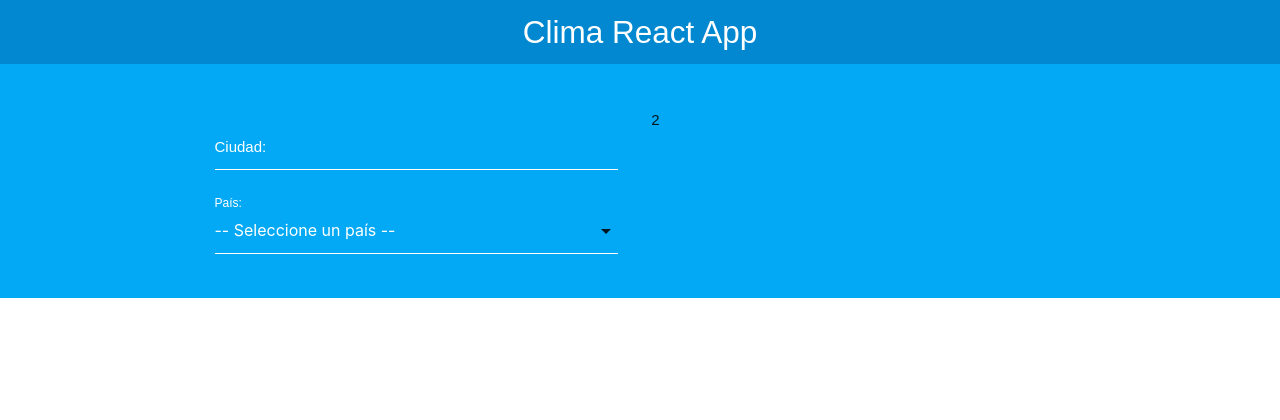
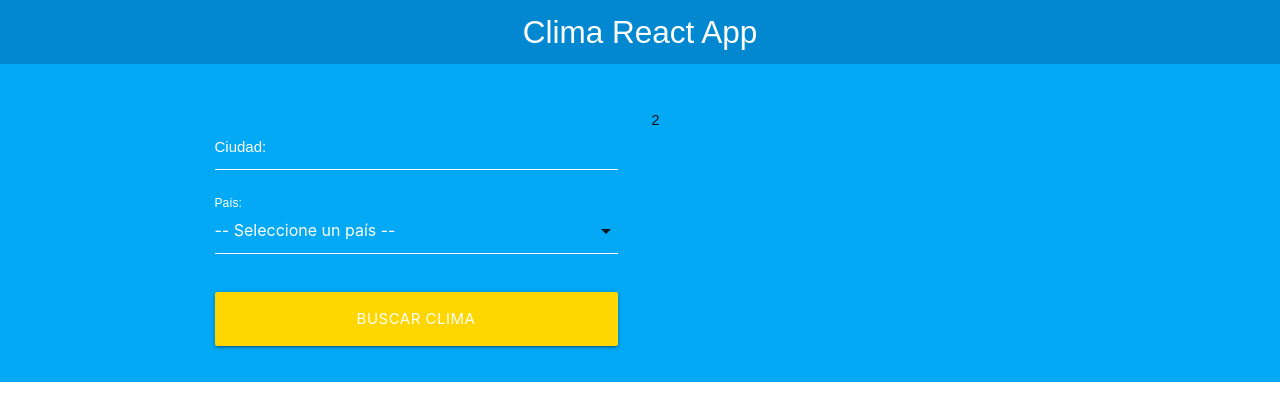
Before and after one commit to bryan2811/app-clima-react, a React (Create React App) app: page / in a window 1280 px wide. Shown: the top 420 px of the page. Built offline with nearby package versions, Linux system fonts and the light colour scheme.

Commit message:
Validando el formulario

```diff
--- a/src/components/Formulario.js
+++ b/src/components/Formulario.js
@@ -7,6 +7,9 @@
         ciudad: '',
         pais: ''
     });
+
+    // State del error
+    const [error, guardarError] = useState(false);
 
     // Extraer ciudad y país
     const { ciudad, pais } = busqueda;
@@ -20,8 +23,26 @@
         });
     }
 
+    // Cuando el usuario da submit al form
+    const handleSubmit = e => {
+        e.preventDefault();
+
+        // 1. Validar
+        if (ciudad.trim() === '' || pais.trim() === '') {
+            guardarError(true);
+            return
+        }
+
+        guardarError(false)
+
+        // 2. Pasarlo al componente principal
+    }
+
     return (
-        <form>
+        <form
+            onSubmit={handleSubmit}
+        >
+            { error ? <p className="red darken-4 error">Todos los campos son obligatorios</p> : null }
             <div className="input-field col s12">
                 <input
                     type="text"
@@ -52,6 +73,15 @@
                 </select>
                 <label htmlFor="pais">País: </label>
             </div>
+
+            <div className="input-field col s12">
+                <button
+                    type="submit"
+                    className="waves-effect waves-light btn-large btn-block yellow accent-4 col s12"
+                >
+                    Buscar Clima
+                </button>
+            </div>
         </form>
      );
 }
```
